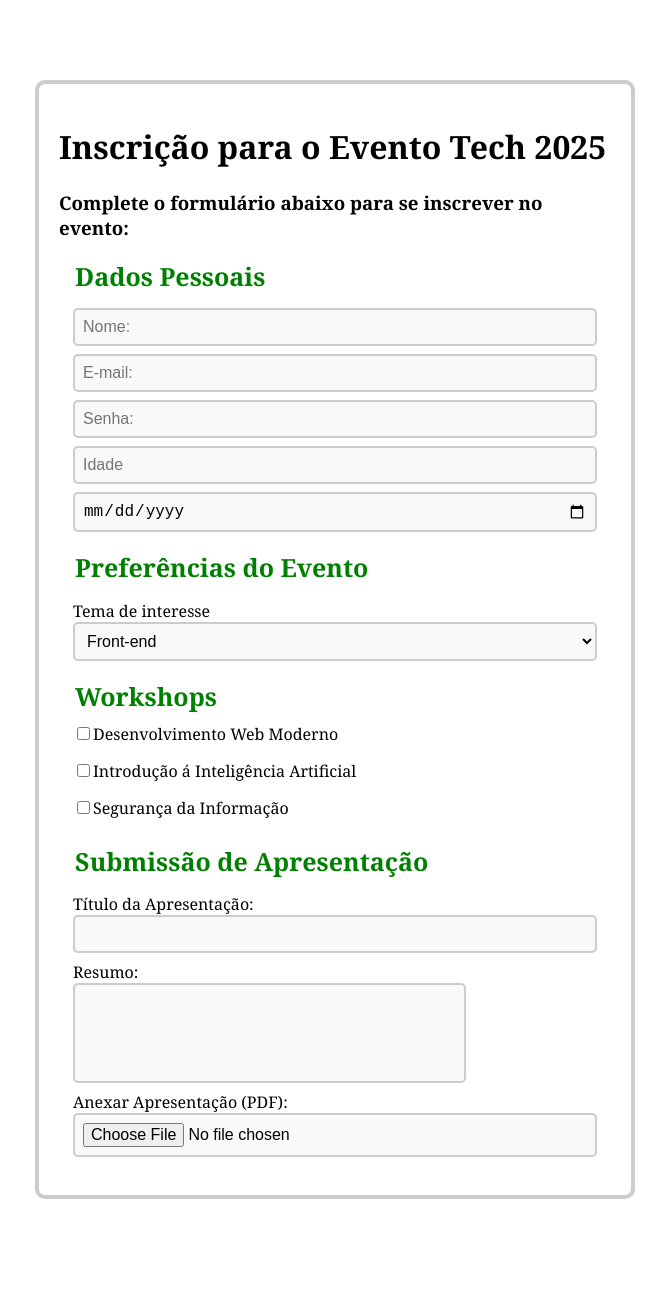
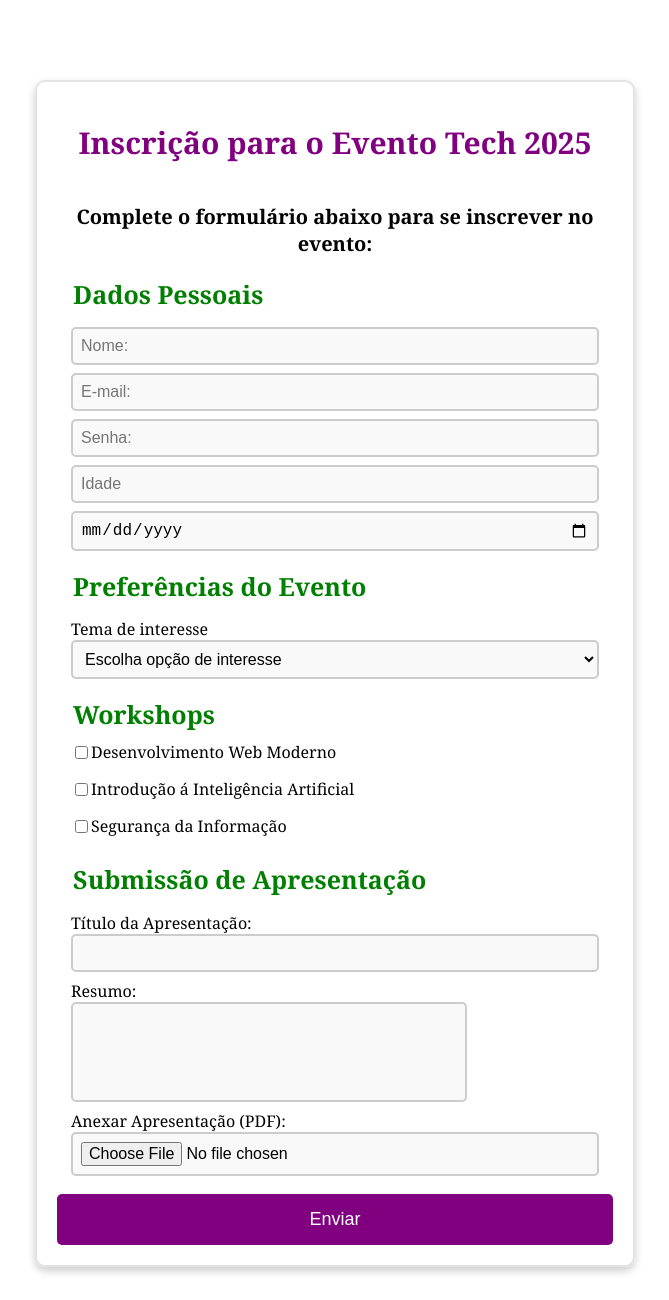
Before and after one commit to Kadnys07/inscricao-evento-tech, a plain HTML site: page index.html in a window 1280 px wide. Shown: the whole page, without its empty margins (305-974 px from the left). Before the commit the page ends 1279 px from the top, so only its background shows below. Drawn offline with Linux system fonts and the light colour scheme.

Commit message:
Finalizando css base e adicionando button no html

```diff
--- a/css/form.css
+++ b/css/form.css
@@ -7,13 +7,30 @@ body {
 }
 
 form {
-    border: 4px solid #ccc; /* Define a borda */
+    align-items: right;
+    display: flex;
+    flex-direction: column;
+    justify-content: right;
+    border:2px solid #e4e3e3; /* Define a borda */
     border-radius: 10px; /* Adiciona bordas arredondadas */
     padding: 20px; /* Adiciona espaçamento interno */
     width: 100%; /* Garante que o formulário ocupe espaço */
     max-width: 600px; /* Define uma largura máxima */
-    background-color: #fff;
+    box-shadow: 0px 4px 8px rgba(0, 0, 0, 0.2); /* Adiciona uma sombra */
     box-sizing: border-box; /* Inclui a borda e o padding no tamanho total */
+
+}
+h1 {
+    text-align: center;
+    color: purple;
+    font-size: 30px;
+    margin-bottom: 20px;
+}
+h3 {
+    text-align: center;
+    color: black;
+    font-size: 20px;
+    margin-bottom: 20px;
 }
 
 input[type="text"],
@@ -22,6 +39,7 @@ input[type="date"],
 input[type="email"],
 input[type="password"],
 input[type= "file"],
+
 textarea,
 select {
     width: 100%; /* Faz o campo ocupar toda a largura disponível */
@@ -33,11 +51,23 @@ select {
     font-size: 16px; /* Ajusta o tamanho da fonte */
     background-color: #f9f9f9; /* Adiciona um fundo claro */
 }
+button[type="submit"] {
+    background-color:purple; /* Cor de fundo */
+    color: white;
+    border: none;
+    width: 100%;
+    border-radius: 5px; /* Adiciona bordas arredondadas */
+    padding: 15px;
+    text-decoration: none;
+    display: inline-block;
+    font-size: large;
+}
 
-input:focus {
-    border-color: #007BFF; /* Altera a cor da borda ao focar */
+input:focus, textarea:focus, select:focus, button:focus {
+
+    border-color:purple;
     outline: none; /* Remove o contorno padrão */
-    background-color: #fff; /* Destaca o fundo ao focar */
+    background-color: #ffffff; /* Destaca o fundo ao focar */
 }
 
 fieldset {
--- a/index.html
+++ b/index.html
@@ -14,7 +14,7 @@
        <fieldset class="fs1">
             <legend>Dados Pessoais</legend>
 
-            <input type="text" id="nome" name="nome" placeholder="Nome:">
+            <input type="text" id="nome" name="nome" placeholder="Nome:" required>
 
             <input type="email" id="email" name="email" placeholder="E-mail:" required>
 
@@ -30,6 +30,7 @@
         <legend>Preferências do Evento</legend>
         <label for="interesse">Tema de interesse</label>
         <select id="interesse" name="interesse">
+            <option value="escolha">Escolha opção de interesse</option>
             <option value="Front-end">Front-end</option>
             <option value="Back-end">Back-end</option>
             <option value="Database">Database</option>
@@ -58,6 +59,7 @@
         <label for="PDF">Anexar Apresentação (PDF): </label>
         <input type="file" id="PDF" name="PDF" accept=".pdf" required>
        </fieldset>
+       <button type="submit" id="Enviar Inscrição">Enviar</button>
     </form>
   </div>
 </body>
```
